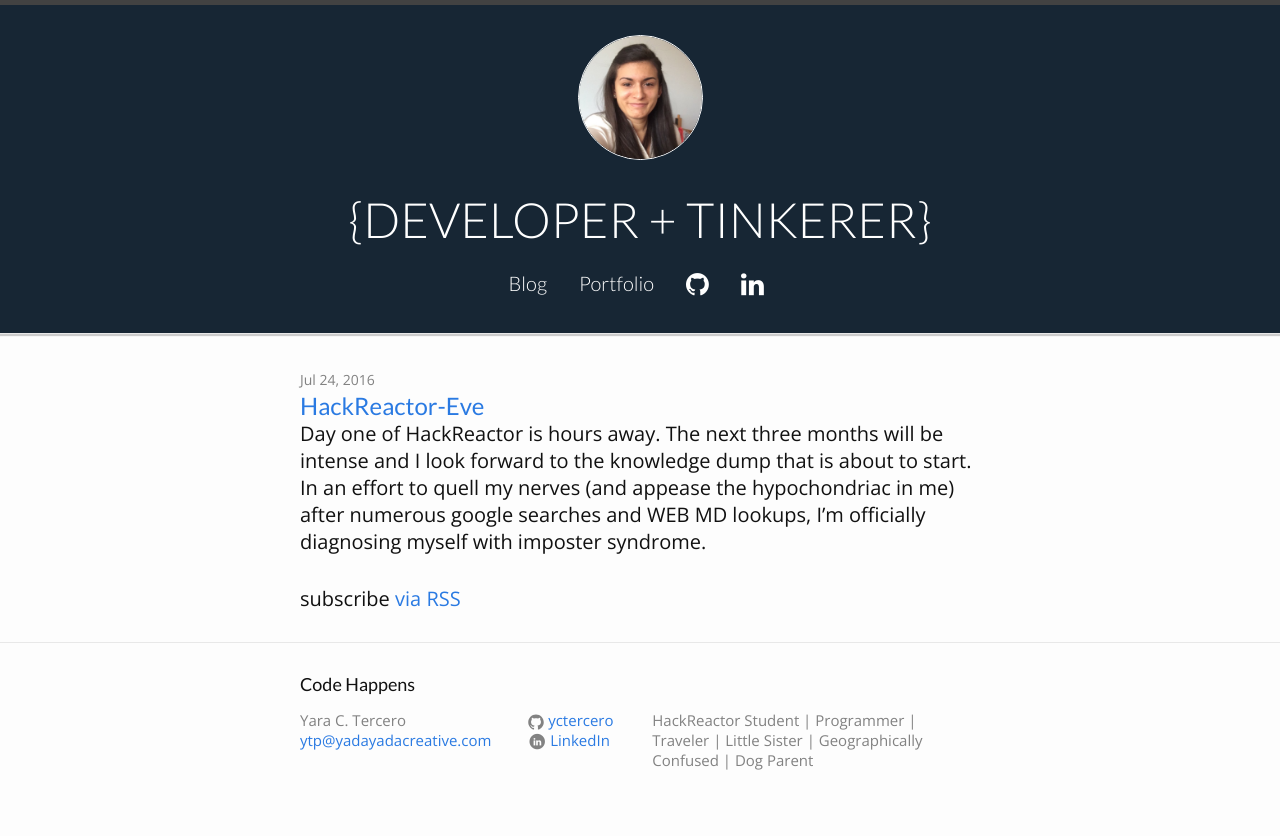
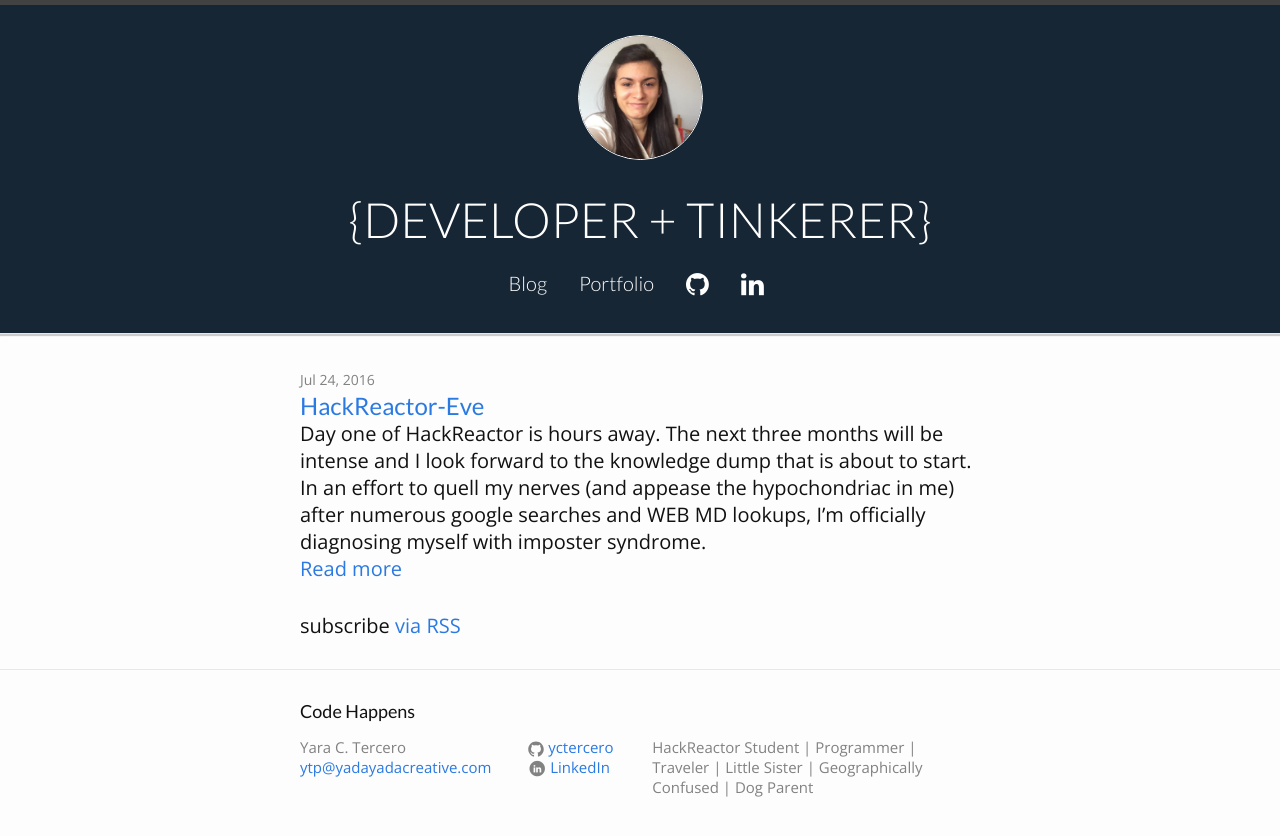
Before and after one commit to yctercero/yctercero.github.io, a Jekyll site: the page built from index.html, in a window 1280 px wide. Shown: the top 836 px of the page. Built offline with Jekyll 4.4.1, drawn with Linux system fonts in a browser that asks for light colours; the list of posts is cut into pages by our own code.

Commit message:
add read more for excerpts

```diff
--- a/index.html
+++ b/index.html
@@ -12,7 +12,10 @@ layout: default
         <h2>
           <a class="post-link" href="{{ post.url | prepend: site.baseurl }}">{{ post.title }}</a>
         </h2>
-        {{ post.excerpt | split:'<!--break-->' | first}}
+        {{ post.excerpt }}
+        {% if post.content contains site.excerpt_separator %}
+          <a href="{{ site.baseurl }}{{ post.url }}">Read more</a>
+        {% endif %}
       </li>
     {% endfor %}
   </ul>
```
